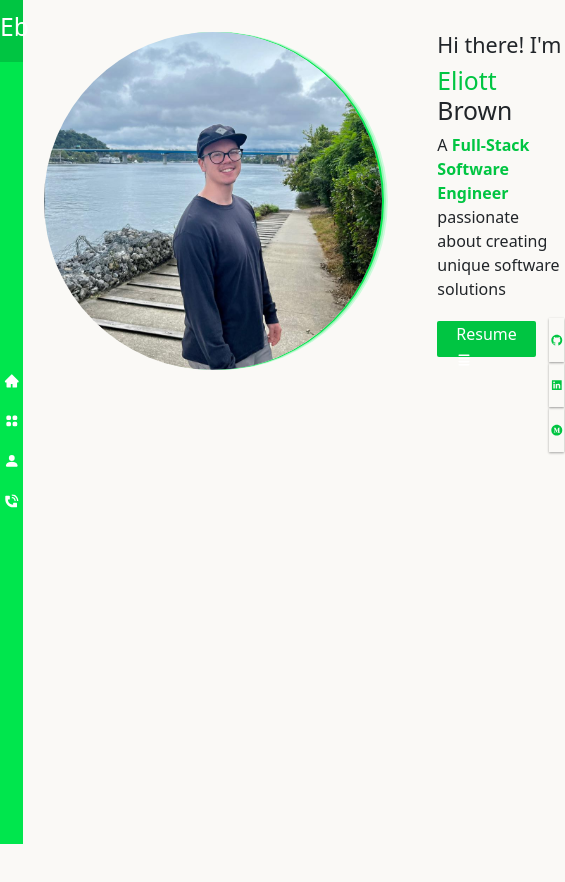
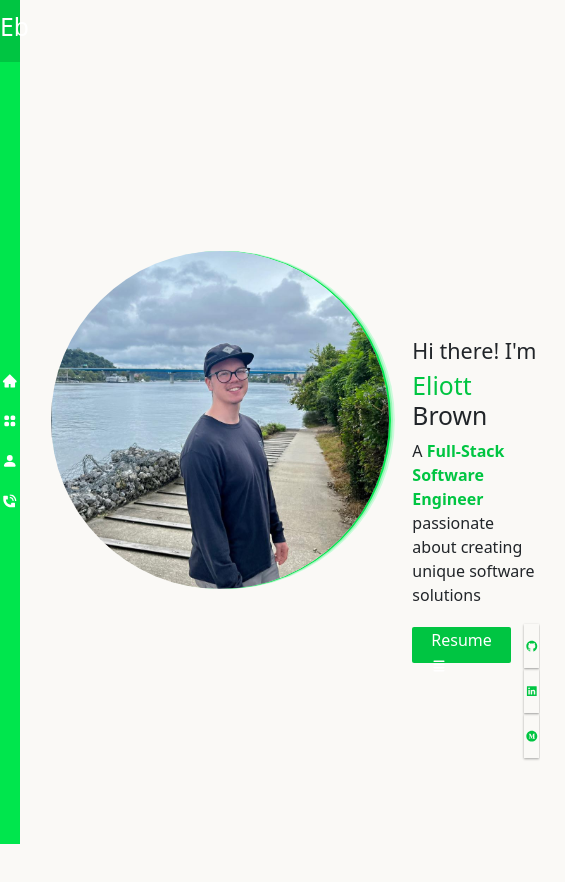
Before and after one commit to elilogbro/portfolio-rails, a React (Create React App) app in the folder client/: page / in a window 390 px wide. Shown: the top 882 px of the page, 565 px wide, since content can reach past the window. Before the commit the page ends 844 px from the top, so only its background shows below. Built offline with nearby package versions, Linux system fonts and the light colour scheme.

Commit message:
Home and MobileHome components completed

```diff
--- a/client/src/custom.scss
+++ b/client/src/custom.scss
@@ -7,7 +7,7 @@ $body-bg: #FAF9F6;
 .navbar-custom {
     background-color: #00e64d;
     height: 100vh;
-    width: 6vw;
+    width: 5.25vw;
     display: flex;
     flex-direction: column;
     margin: 0;
@@ -27,7 +27,7 @@ $body-bg: #FAF9F6;
 .brand-container {
     background-color: #00C542;
     color: white;
-    width: 6vw;
+    width: 5.25vw;
     height: 2em;
     padding-top: 0.5em;
     padding-bottom: 2em;
@@ -43,6 +43,7 @@ $body-bg: #FAF9F6;
     text-align-last: start;
     display: flex;
     height: 100vh;
+    margin-top: 26vh;
 }
 
 .routes-container {
@@ -56,11 +57,11 @@ $body-bg: #FAF9F6;
     box-shadow: 0.5vw 0 0 0px #00e64d, 1vw 0 0 0px #99F5B7, 1.5vw 0 0 0px #CCFADB;
     margin: 2em;
     margin-right: 6vw;
+    margin-left: 10vw;
 }
 
 .details-container {
-    margin: 2em;
-    height: 40vh;
+    margin-top: 14vh;
     text-align: left;
 }
 
```
Also changed, not shown: client/public/manifest.json.
